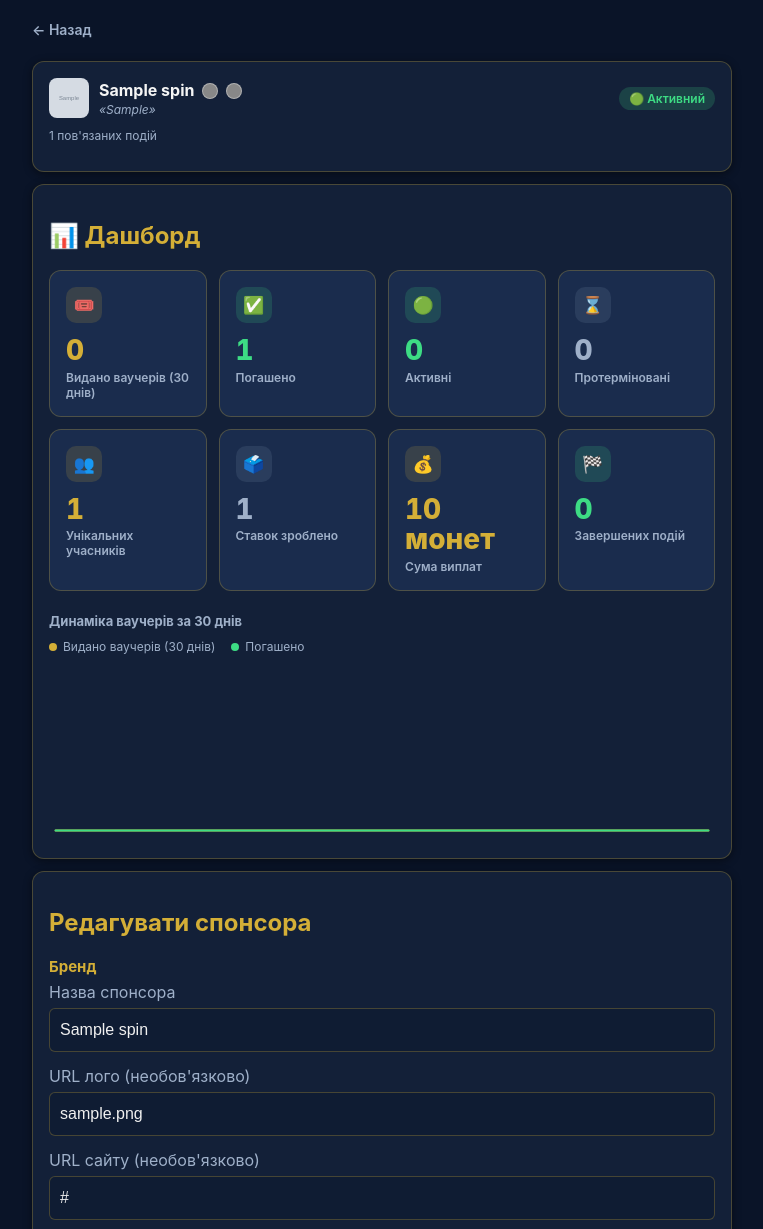
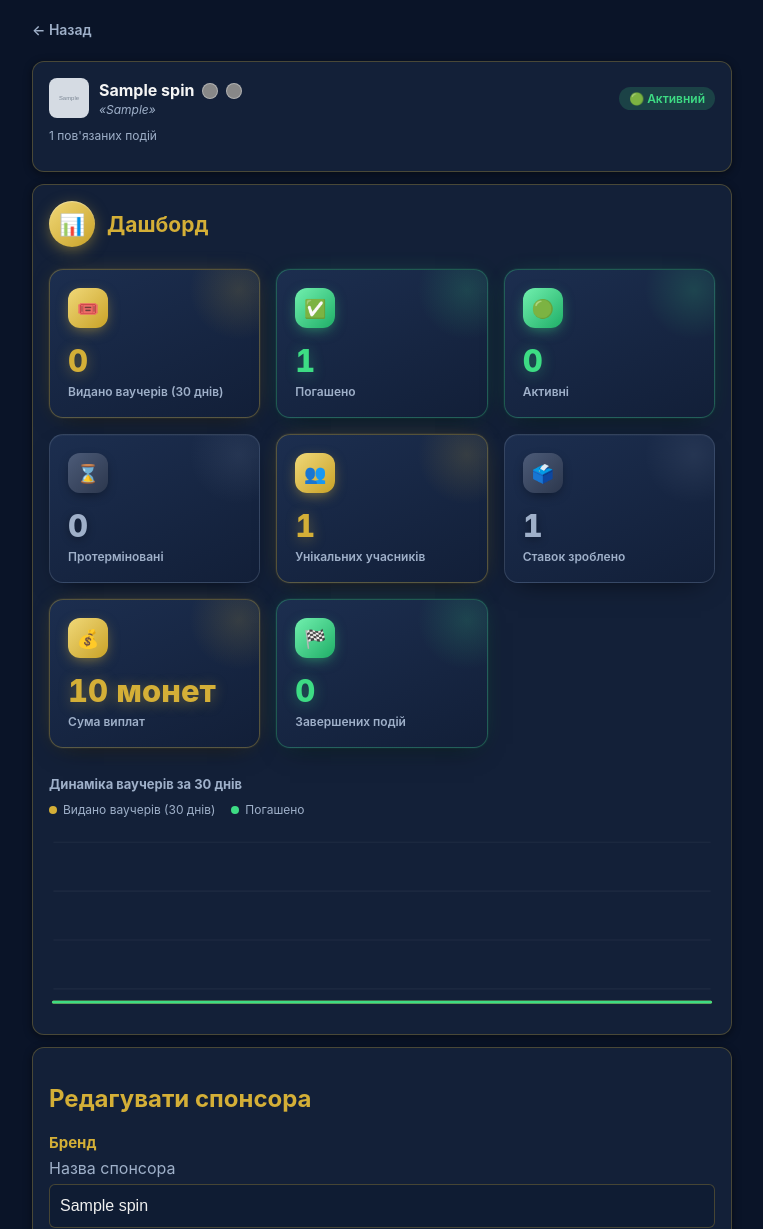
Before and after one commit to 1Bohdan1-rgb/betfree, a Flask app: page /admin/sponsors/1 in a window 1280 px wide. Shown: the part 157-1386 px from the top of the page, without its empty margins (258-1021 px from the left). Run offline with Flask 3, Linux system fonts and the light colour scheme; a user stored in the database is signed in; tables that the repository leaves empty hold one stand-in row (values such as "Sample post"); grey boxes marked "Sample" are stand-in pictures; some libraries are stand-ins or nearby versions.

Commit message:
Give sponsor dashboard a premium crypto-dashboard look
Gradient cards with glow borders and badge icons, a gold badge on the
section header, and a smooth Catmull-Rom curve with gradient area
fill for the voucher trend chart, replacing the flat polyline. Visual
layer only — the underlying aggregation queries are unchanged.

Co-Authored-By: Claude Sonnet 5 <noreply@anthropic.com>

```diff
--- a/app.py
+++ b/app.py
@@ -698,16 +698,45 @@ def _daily_counts(items, day_getter, days=DASHBOARD_TREND_DAYS):
     return [counts.get(today - timedelta(days=days - 1 - i), 0) for i in range(days)]
 
 
-def _to_svg_points(series, max_v, width=600, height=160, pad_l=6, pad_r=6, pad_t=10, pad_b=10):
-    """Перетворює список чисел у рядок точок SVG <polyline> в межах viewBox,
+DASHBOARD_CHART_W, DASHBOARD_CHART_H = 600, 170
+DASHBOARD_CHART_PAD = (4, 4, 12, 14)  # left, right, top, bottom
+
+
+def _to_xy(series, max_v):
+    """Перетворює список чисел у координати (x, y) в межах viewBox,
     масштабуючи по спільному max_v (щоб дві серії лишались порівнянними)."""
+    pad_l, pad_r, pad_t, pad_b = DASHBOARD_CHART_PAD
+    w, h = DASHBOARD_CHART_W, DASHBOARD_CHART_H
     n = len(series)
     pts = []
     for idx, v in enumerate(series):
-        x = pad_l + (width - pad_l - pad_r) * idx / (n - 1) if n > 1 else pad_l
-        y = height - pad_b - (height - pad_t - pad_b) * (v / max_v)
-        pts.append(f"{x:.1f},{y:.1f}")
-    return " ".join(pts)
+        x = pad_l + (w - pad_l - pad_r) * idx / (n - 1) if n > 1 else pad_l
+        y = h - pad_b - (h - pad_t - pad_b) * (v / max_v)
+        pts.append((x, y))
+    return pts
+
+
+def _smooth_path(points):
+    """Catmull-Rom -> кубічні Безьє (tension=0): плавна крива графіка замість
+    ламаної лінії між точками."""
+    if len(points) < 2:
+        return ""
+    p = [points[0]] + points + [points[-1]]
+    d = f"M {p[1][0]:.1f},{p[1][1]:.1f} "
+    for i in range(1, len(p) - 2):
+        p0, p1, p2, p3 = p[i - 1], p[i], p[i + 1], p[i + 2]
+        c1x, c1y = p1[0] + (p2[0] - p0[0]) / 6, p1[1] + (p2[1] - p0[1]) / 6
+        c2x, c2y = p2[0] - (p3[0] - p1[0]) / 6, p2[1] - (p3[1] - p1[1]) / 6
+        d += f"C {c1x:.1f},{c1y:.1f} {c2x:.1f},{c2y:.1f} {p2[0]:.1f},{p2[1]:.1f} "
+    return d.strip()
+
+
+def _area_path(line_path, points):
+    """Замикає лінію графіка до базової лінії знизу — для градієнтної заливки під кривою."""
+    if not line_path or not points:
+        return ""
+    baseline_y = DASHBOARD_CHART_H - DASHBOARD_CHART_PAD[3]
+    return f"{line_path} L {points[-1][0]:.1f},{baseline_y} L {points[0][0]:.1f},{baseline_y} Z"
 
 
 def _sponsor_dashboard_stats(sponsor):
@@ -768,6 +797,11 @@ def _sponsor_dashboard_stats(sponsor):
     redeemed_series = _daily_counts(redeemed_in_window, lambda v: v.used_at.date())
     shared_max = max(max(issued_series), max(redeemed_series), 1)
 
+    issued_xy = _to_xy(issued_series, shared_max)
+    redeemed_xy = _to_xy(redeemed_series, shared_max)
+    issued_line = _smooth_path(issued_xy)
+    redeemed_line = _smooth_path(redeemed_xy)
+
     return {
         "vouchers_issued_30d": vouchers_issued_30d,
         "vouchers_used": vouchers_used,
@@ -777,8 +811,10 @@ def _sponsor_dashboard_stats(sponsor):
         "bets_placed": bets_placed,
         "total_payouts": round(total_payouts, 2),
         "events_completed": events_completed,
-        "trend_issued_points": _to_svg_points(issued_series, shared_max),
-        "trend_redeemed_points": _to_svg_points(redeemed_series, shared_max),
+        "trend_issued_line": issued_line,
+        "trend_redeemed_line": redeemed_line,
+        "trend_issued_area": _area_path(issued_line, issued_xy),
+        "trend_redeemed_area": _area_path(redeemed_line, redeemed_xy),
     }
 
 
--- a/templates/admin_sponsor_detail.html
+++ b/templates/admin_sponsor_detail.html
@@ -31,7 +31,10 @@
 
 {% if sponsor %}
 <div class="card dashboard-card">
-    <h2>📊 {{ t('admin.dashboard_title') }}</h2>
+    <div class="dashboard-header">
+        <div class="badge-icon">📊</div>
+        <h2>{{ t('admin.dashboard_title') }}</h2>
+    </div>
 
     <div class="stat-grid">
         <div class="stat-card stat-gold">
@@ -81,11 +84,27 @@
         <span><span class="dot" style="background:var(--gold);"></span>{{ t('admin.stat_vouchers_issued_30d') }}</span>
         <span><span class="dot" style="background:var(--green);"></span>{{ t('admin.stat_vouchers_used') }}</span>
     </div>
-    <svg class="trend-svg" viewBox="0 0 600 160" preserveAspectRatio="none">
-        <polyline points="{{ dashboard.trend_issued_points }}"
-                  fill="none" stroke="var(--gold)" stroke-width="2" stroke-linecap="round" stroke-linejoin="round"/>
-        <polyline points="{{ dashboard.trend_redeemed_points }}"
-                  fill="none" stroke="var(--green)" stroke-width="2" stroke-linecap="round" stroke-linejoin="round"/>
+    <svg class="trend-svg" viewBox="0 0 600 170">
+        <defs>
+            <linearGradient id="trendGoldFade-{{ sponsor.id }}" x1="0" y1="0" x2="0" y2="1">
+                <stop offset="0%" stop-color="#d4af37" stop-opacity="0.38"/>
+                <stop offset="100%" stop-color="#d4af37" stop-opacity="0"/>
+            </linearGradient>
+            <linearGradient id="trendGreenFade-{{ sponsor.id }}" x1="0" y1="0" x2="0" y2="1">
+                <stop offset="0%" stop-color="#3ddc84" stop-opacity="0.32"/>
+                <stop offset="100%" stop-color="#3ddc84" stop-opacity="0"/>
+            </linearGradient>
+        </defs>
+        <g class="trend-grid">
+            <line x1="4" y1="12" x2="596" y2="12"/>
+            <line x1="4" y1="56" x2="596" y2="56"/>
+            <line x1="4" y1="100" x2="596" y2="100"/>
+            <line x1="4" y1="144" x2="596" y2="144"/>
+        </g>
+        <path d="{{ dashboard.trend_issued_area }}" fill="url(#trendGoldFade-{{ sponsor.id }})" stroke="none"/>
+        <path d="{{ dashboard.trend_redeemed_area }}" fill="url(#trendGreenFade-{{ sponsor.id }})" stroke="none"/>
+        <path d="{{ dashboard.trend_issued_line }}" fill="none" stroke="#d4af37" stroke-width="2.5" stroke-linecap="round"/>
+        <path d="{{ dashboard.trend_redeemed_line }}" fill="none" stroke="#3ddc84" stroke-width="2.5" stroke-linecap="round"/>
     </svg>
 </div>
 {% endif %}
--- a/templates/base.html
+++ b/templates/base.html
@@ -206,18 +206,45 @@
         .voucher-banner { display: flex; align-items: center; justify-content: space-between; gap: 10px; flex-wrap: wrap; background: rgba(255, 200, 87, 0.12); color: #ffd873; border: 1px solid rgba(255, 200, 87, 0.4); padding: 12px 14px; border-radius: 8px; margin-bottom: 15px; font-size: 14px; }
         .voucher-banner a { color: #ffd873; text-decoration: underline; font-weight: 700; white-space: nowrap; }
 
-        /* дашборд спонсора: картки-метрики + графік динаміки ваучерів */
-        .stat-grid { display: grid; grid-template-columns: repeat(auto-fit, minmax(140px, 1fr)); gap: 12px; margin: 4px 0 22px; }
-        .stat-card { background: var(--card-bg-alt); border: 1px solid var(--border); border-radius: 12px; padding: 16px; opacity: 0; transform: translateY(8px); animation: stat-in .45s ease forwards; }
-        .stat-icon { width: 36px; height: 36px; border-radius: 10px; display: flex; align-items: center; justify-content: center; font-size: 17px; margin-bottom: 12px; }
-        .stat-gold .stat-icon { background: var(--gold-soft); }
-        .stat-green .stat-icon { background: rgba(61, 220, 132, 0.16); }
-        .stat-muted .stat-icon { background: rgba(159, 176, 201, 0.12); }
-        .stat-value { font-size: 28px; font-weight: 800; line-height: 1.1; margin-bottom: 4px; font-variant-numeric: tabular-nums; }
-        .stat-gold .stat-value { color: var(--gold); }
-        .stat-green .stat-value { color: var(--green); }
-        .stat-muted .stat-value { color: var(--text-muted); }
-        .stat-label { font-size: 12px; color: var(--text-muted); font-weight: 600; }
+        /* дашборд спонсора: заголовок, картки-метрики, графік динаміки ваучерів */
+        .dashboard-header { display: flex; align-items: center; gap: 12px; margin-bottom: 22px; }
+        .dashboard-header .badge-icon {
+            width: 46px; height: 46px; border-radius: 50%; flex-shrink: 0;
+            background: linear-gradient(135deg, #f0d878, var(--gold-dark));
+            display: flex; align-items: center; justify-content: center; font-size: 21px;
+            box-shadow: 0 4px 16px -2px rgba(212, 175, 55, 0.55), inset 0 1px 1px rgba(255, 255, 255, 0.35);
+        }
+        .dashboard-header h2 { margin: 0; font-size: 21px; }
+
+        .stat-grid { display: grid; grid-template-columns: repeat(auto-fit, minmax(155px, 1fr)); gap: 16px; margin: 4px 0 28px; }
+        .stat-card {
+            position: relative; border-radius: 14px; padding: 18px; overflow: hidden;
+            background: linear-gradient(155deg, #1c2e4f 0%, #121f38 100%);
+            border: 1px solid rgba(212, 175, 55, 0.18);
+            box-shadow: 0 10px 26px -14px rgba(0, 0, 0, 0.75), inset 0 1px 0 rgba(255, 255, 255, 0.03);
+            opacity: 0; transform: translateY(10px); animation: stat-in .5s ease forwards;
+        }
+        .stat-card::before {
+            content: ""; position: absolute; top: -30px; right: -30px; width: 100px; height: 100px; border-radius: 50%;
+            background: radial-gradient(circle, rgba(212, 175, 55, 0.16), transparent 70%); pointer-events: none;
+        }
+        .stat-card.stat-green::before { background: radial-gradient(circle, rgba(61, 220, 132, 0.16), transparent 70%); }
+        .stat-card.stat-muted::before { background: radial-gradient(circle, rgba(159, 176, 201, 0.10), transparent 70%); }
+        .stat-card.stat-gold { border-color: rgba(212, 175, 55, 0.34); box-shadow: 0 10px 26px -14px rgba(0, 0, 0, 0.75), 0 0 0 1px rgba(212, 175, 55, 0.07), 0 0 26px -10px rgba(212, 175, 55, 0.4); }
+        .stat-card.stat-green { border-color: rgba(61, 220, 132, 0.30); box-shadow: 0 10px 26px -14px rgba(0, 0, 0, 0.75), 0 0 0 1px rgba(61, 220, 132, 0.06), 0 0 26px -10px rgba(61, 220, 132, 0.32); }
+        .stat-card.stat-muted { border-color: rgba(159, 176, 201, 0.22); }
+
+        .stat-icon { width: 40px; height: 40px; border-radius: 12px; display: flex; align-items: center; justify-content: center; font-size: 18px; margin-bottom: 16px; position: relative; z-index: 1; }
+        .stat-gold .stat-icon { background: linear-gradient(135deg, #f0d878, var(--gold-dark)); box-shadow: 0 4px 14px -3px rgba(212, 175, 55, 0.6); }
+        .stat-green .stat-icon { background: linear-gradient(135deg, #71f0ae, #1fae67); box-shadow: 0 4px 14px -3px rgba(61, 220, 132, 0.55); }
+        .stat-muted .stat-icon { background: linear-gradient(135deg, #4c5b78, #2c374d); box-shadow: 0 4px 12px -3px rgba(0, 0, 0, 0.45); }
+
+        .stat-value { font-size: 31px; font-weight: 800; line-height: 1.1; margin-bottom: 6px; position: relative; z-index: 1; font-variant-numeric: tabular-nums; }
+        .stat-gold .stat-value { color: var(--gold); text-shadow: 0 2px 14px rgba(212, 175, 55, 0.4); }
+        .stat-green .stat-value { color: var(--green); text-shadow: 0 2px 14px rgba(61, 220, 132, 0.35); }
+        .stat-muted .stat-value { color: var(--text-muted); text-shadow: 0 2px 8px rgba(0, 0, 0, 0.35); }
+        .stat-label { font-size: 12px; color: var(--text-muted); font-weight: 600; position: relative; z-index: 1; }
+
         @keyframes stat-in { to { opacity: 1; transform: translateY(0); } }
         .stat-card:nth-child(1) { animation-delay: .02s; }
         .stat-card:nth-child(2) { animation-delay: .06s; }
@@ -229,10 +256,11 @@
         .stat-card:nth-child(8) { animation-delay: .30s; }
 
         .trend-heading { font-size: 13px; color: var(--text-muted); font-weight: 700; margin: 4px 0 10px; }
-        .trend-legend { display: flex; gap: 16px; font-size: 12px; color: var(--text-muted); margin-bottom: 10px; }
+        .trend-legend { display: flex; gap: 16px; font-size: 12px; color: var(--text-muted); margin-bottom: 12px; }
         .trend-legend span { display: inline-flex; align-items: center; gap: 6px; }
         .trend-legend .dot { width: 8px; height: 8px; border-radius: 50%; }
         .trend-svg { width: 100%; height: auto; display: block; }
+        .trend-grid line { stroke: rgba(255, 255, 255, 0.05); stroke-width: 1; }
     </style>
 </head>
 <body>
```
